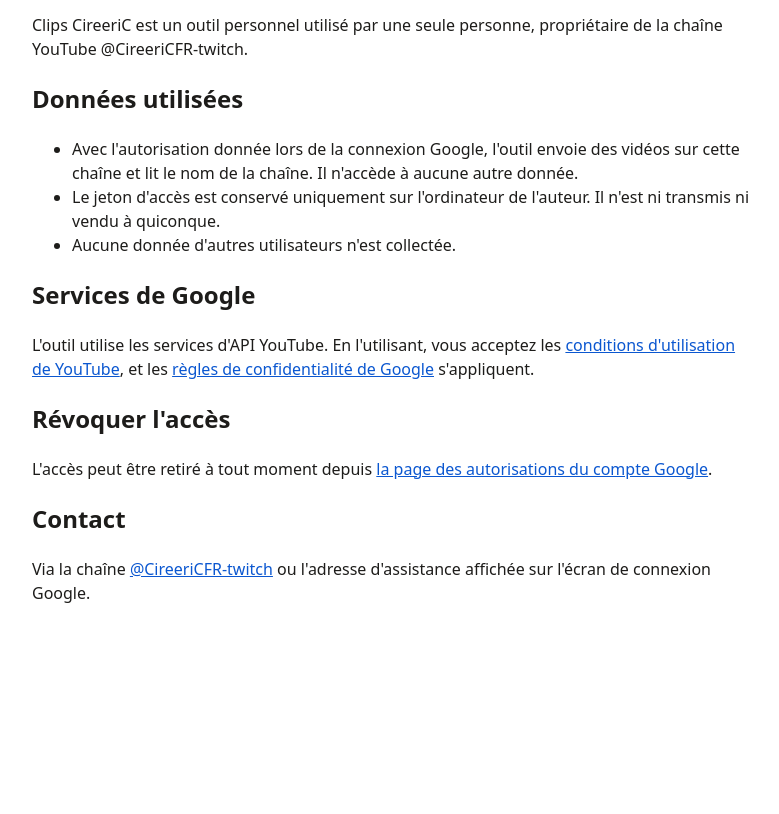
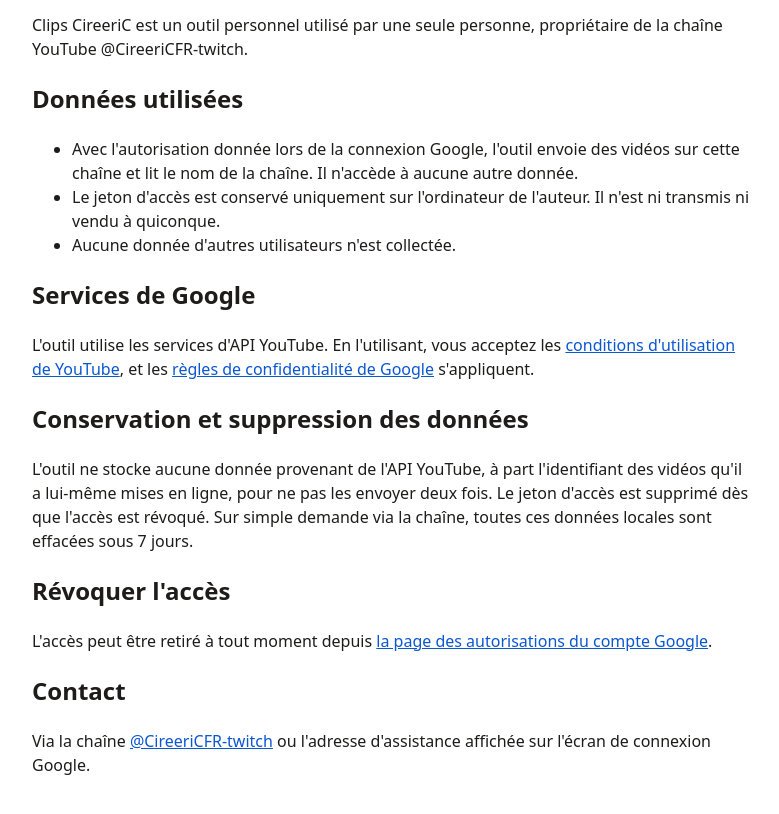
Before and after one commit to CireerC/CireerC.github.io, a plain HTML site: page confidentialite.html in a window 1280 px wide. Shown: the part 136-950 px from the top of the page, without its empty margins (248-1027 px from the left). Before the commit the page ends 800 px from the top, so only its background shows below. Drawn offline with Linux system fonts and the light colour scheme.

Commit message:
Add files via upload

```diff
--- a/confidentialite.html
+++ b/confidentialite.html
@@ -18,6 +18,10 @@ de la chaîne. Il n'accède à aucune autre donnée.</li>
 <p>L'outil utilise les services d'API YouTube. En l'utilisant, vous acceptez les
 <a href="https://www.youtube.com/t/terms">conditions d'utilisation de YouTube</a>, et les
 <a href="https://policies.google.com/privacy">règles de confidentialité de Google</a> s'appliquent.</p>
+<h2>Conservation et suppression des données</h2>
+<p>L'outil ne stocke aucune donnée provenant de l'API YouTube, à part l'identifiant des vidéos qu'il a lui-même mises
+en ligne, pour ne pas les envoyer deux fois. Le jeton d'accès est supprimé dès que l'accès est révoqué. Sur simple
+demande via la chaîne, toutes ces données locales sont effacées sous 7 jours.</p>
 <h2>Révoquer l'accès</h2>
 <p>L'accès peut être retiré à tout moment depuis <a href="https://myaccount.google.com/permissions">la page des
 autorisations du compte Google</a>.</p>
```
Also changed, not shown: index.html (+1 -0 lines).
